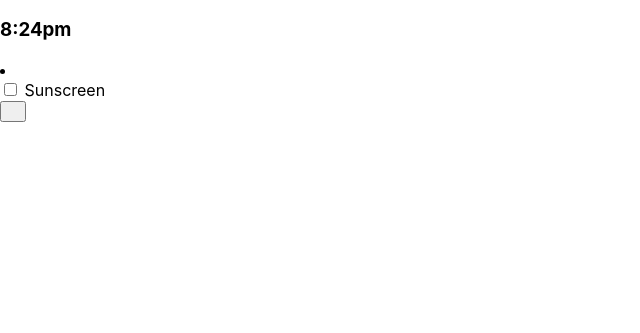
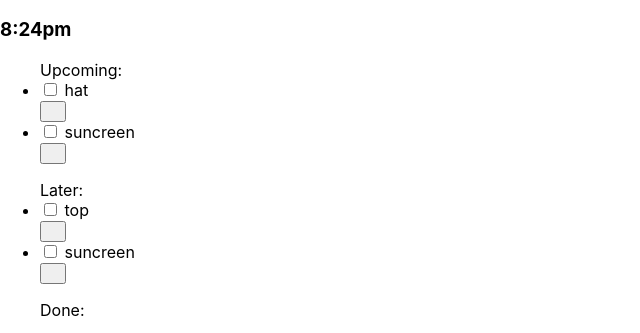
Before and after one commit to fatimanguyen2/accordingly, a React (Create React App) app in the folder client/: page / in a window 1280 px wide. Shown: the part 1109-1442 px from the top of the page, without its empty margins (0-640 px from the left). Before the commit the page ends 1231 px from the top, so only its background shows below. Built offline with nearby package versions, Linux system fonts and the light colour scheme.

Commit message:
separate recommendation list

```diff
--- a/client/src/components/App.jsx
+++ b/client/src/components/App.jsx
@@ -6,16 +6,21 @@ import React, { useEffect, useState } from 'react';
 import WeatherRing from './WeatherRing'
 import EventList from './EventList'
 import DepartureTime from './DepartureTime';
-import RecommendationItem from './RecommendationItem'
+import RecommendationList from './RecommendationList'
 
 
 function App() {
+    const suggestions = {upcoming: [{id:1, name: 'hat', description: 'Keep that head sheltered from the cold'}, {id:2, name: 'suncreen', description: 'It is sunny outside'}], later: [{id:3, name: 'top', description: 'layer up'}, {id:2, name: 'suncreen', description: 'It is sunny outside'}]}
+
+    const [recommendations, setRecommendations] = useState({...suggestions, done: []})
+
     const events = [
         { id: 1, title: 'work', startTime: '9:00', weatherIcon: 'http://openweathermap.org/img/wn/02d@2x.png' },
         { id: 2, title: 'lunch', startTime: '10:00', weatherIcon: 'http://openweathermap.org/img/wn/02d@2x.png' },
         { id: 3, title: 'meeting', startTime: '11:00', weatherIcon: 'http://openweathermap.org/img/wn/02d@2x.png' },
         { id: 4, title: 'meeting', startTime: '13:00', weatherIcon: 'http://openweathermap.org/img/wn/02d@2x.png' }
     ];
+
     return (
         <main>
             <WeatherRing
@@ -28,7 +33,11 @@ function App() {
                 <EventList events={events} />
             </section>
             <DepartureTime departureTime='8:24pm' />
-            <RecommendationItem name='Sunscreen' description='It is sunny outside.'/>
+            <section>
+                <RecommendationList recommendations={recommendations.upcoming}>Upcoming: </RecommendationList>
+                <RecommendationList recommendations={recommendations.later}>Later: </RecommendationList>
+                <RecommendationList recommendations={recommendations.done}>Done: </RecommendationList>
+            </section>
         </main>
     );
 }
--- a/client/src/components/RecommendationItem.jsx
+++ b/client/src/components/RecommendationItem.jsx
@@ -3,7 +3,7 @@ import ItemToggle from './ItemToggle'
 
 export default function RecommendationItem(props) {
   const [toggle, setToggle] = useState(false);
-  const [checked, setChecked] = useState(false);
+  const [checked, setCheck] = useState(false);
 
   // const toggleHandler = () => {
   //   toggle? setToggle(false) : setToggle(true);
@@ -12,8 +12,8 @@ export default function RecommendationItem(props) {
   return (
     <li>
       <div>
-        <div onClick={() => setChecked(!checked)}>
-          <input type='checkbox' checked={checked}/> {props.name}
+        <div onClick={() => setCheck(!checked)}>
+          <input type='checkbox' checked={checked} onChange={() => setCheck(prev => prev)}/> {props.name}
         </div>
         <div>
           <ItemToggle toggle = {() => setToggle(!toggle)}/>
--- /dev/null
+++ b/client/src/components/RecommendationList.jsx
@@ -0,0 +1,12 @@
+import React from 'react';
+import RecommendationItem from './RecommendationItem'
+
+export default function RecommendationList(props) {
+  const items = props.recommendations.map(item => <RecommendationItem key={item.id} name={item.name} description={item.description} />);
+  return (
+      <ul>
+        {props.children}
+        {items}
+      </ul>
+  );
+};
```
